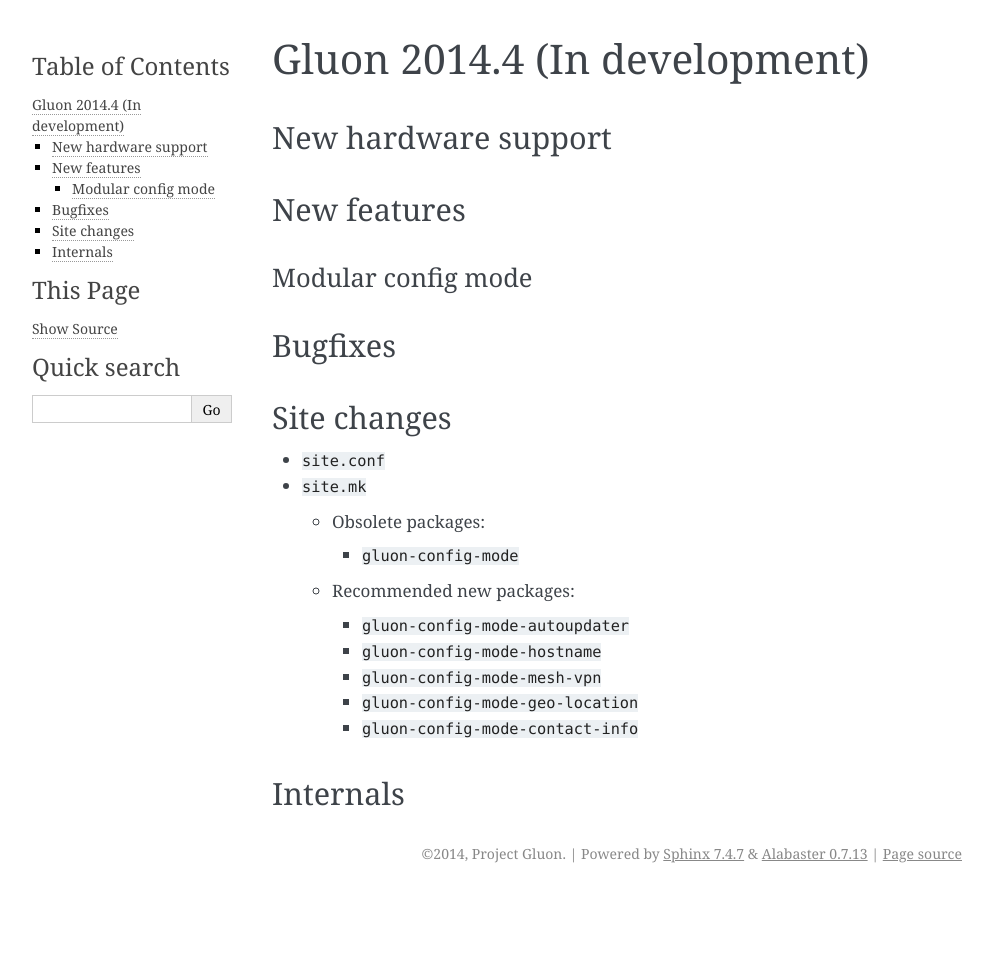
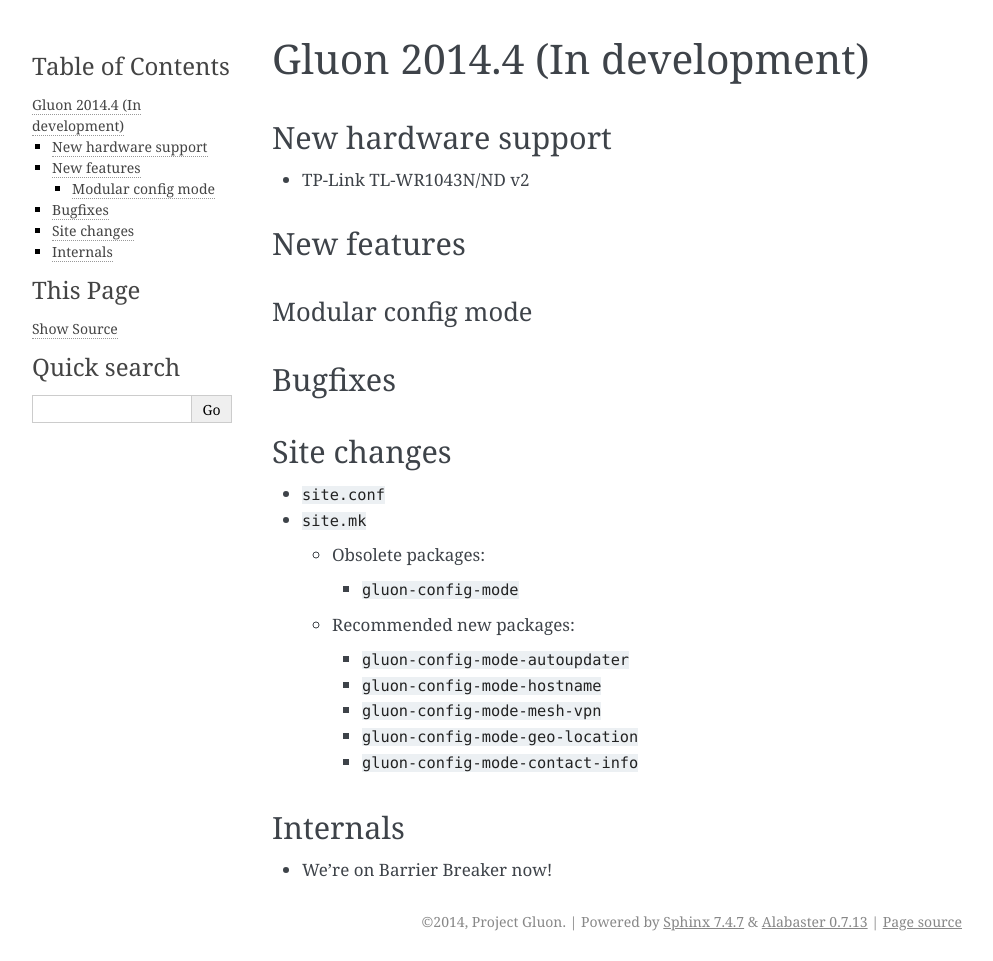
Before and after one commit to freifunk-gluon/gluon, a Sphinx documentation site: the page built from docs/releases/v2014.4.rst, in a window 1280 px wide. Shown: the whole page, without its empty margins (148-1141 px from the left). Built offline with Sphinx 7.4.7, drawn with Linux system fonts in a browser that asks for light colours; before the commit the page ends 900 px from its top, so only the background shows below that.

Commit message:
docs: some updates for the recent changes

```diff
--- a/docs/index.rst
+++ b/docs/index.rst
@@ -46,7 +46,7 @@
   - TL-WR841N/ND (v3, v5, v7, v8, v9)
   - TL-WR842N/ND (v1, v2)
   - TL-WR941N/ND (v2, v3, v4)
-  - TL-WR1043N/ND (v1)
+  - TL-WR1043N/ND (v1, v2)
   - TL-WDR3500 (v1)
   - TL-WDR3600 (v1)
   - TL-WDR4300 (v1)
--- a/docs/releases/v2014.4.rst
+++ b/docs/releases/v2014.4.rst
@@ -3,6 +3,7 @@
 
 New hardware support
 ~~~~~~~~~~~~~~~~~~~~
+* TP-Link TL-WR1043N/ND v2
 
 New features
 ~~~~~~~~~~~~
@@ -33,3 +34,4 @@
 
 Internals
 ~~~~~~~~~
+* We're on Barrier Breaker now!
```
